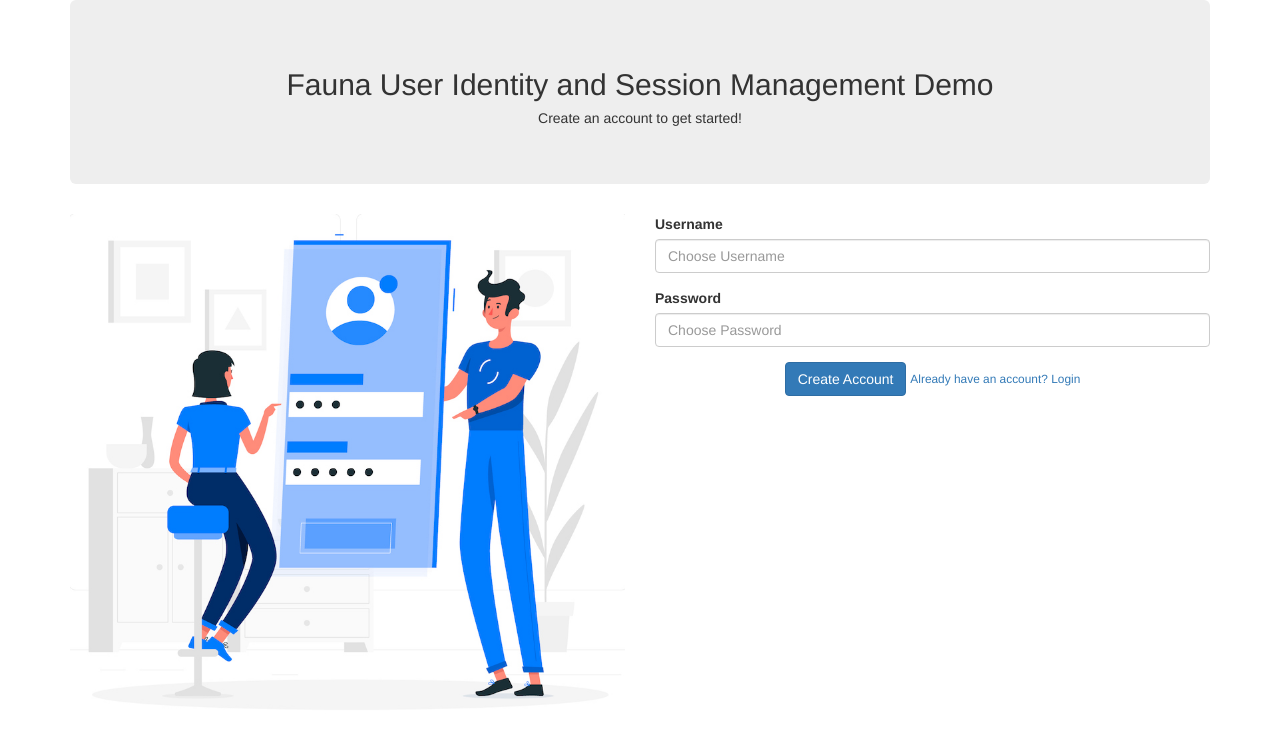
After one commit to LordGhostX/fauna-auth-demo, a Flask app: page /register/ in a window 1280 px wide. The commit adds this page. Shown: the top 738 px of the page. Run offline with Flask 2, Linux system fonts and the light colour scheme; some libraries are stand-ins or nearby versions.

Commit message:
added register route

```diff
--- a/app.py
+++ b/app.py
@@ -10,5 +10,10 @@ def index():
     return render_template("index.html")
 
 
+@app.route("/register/", methods=["GET", "POST"])
+def register():
+    return render_template("register.html")
+
+
 if __name__ == "__main__":
     app.run(debug=True)
--- a/templates/index.html
+++ b/templates/index.html
@@ -12,7 +12,7 @@
       <h5>This is a Python + Flask demo application to showcase Fauna's built-in user identity and session management capabilities.</h5>
     </div>
     <div class="col-lg-6 text-center">
-      <a href="#" class="btn btn-success m-3">GET STARTED</a>
+      <a href="{{ url_for('register') }}" class="btn btn-primary m-3">GET STARTED</a>
       <img width="100%" src="{{ url_for('static', filename='home.jpg') }}">
     </div>
   </div>
--- /dev/null
+++ b/templates/register.html
@@ -0,0 +1,41 @@
+{% extends "bootstrap/base.html" %}
+
+{% block content %}
+<div class="container">
+  <div class="row justify-content-center">
+    <div class="col-lg-12">
+      <div class="jumbotron text-center p-4">
+        <h2>Fauna User Identity and Session Management Demo</h2>
+        <h5>Create an account to get started!</h5>
+      </div>
+    </div>
+
+    <div class="col-lg-6">
+      <img width="100%" src="{{ url_for('static', filename='register.jpg') }}">
+    </div>
+    <div class="col-lg-6 m-auto">
+      {% with messages = get_flashed_messages(with_categories=true) %}
+      {% if messages %}
+      {% for category, message in messages %}
+      <p class="text-{{ category }}">{{ message }}</p>
+      {% endfor %}
+      {% endif %}
+      {% endwith %}
+      <form method="POST">
+        <div class="form-group">
+          <label for="username">Username</label>
+          <input type="text" class="form-control" id="username" name="username" placeholder="Choose Username" required>
+        </div>
+        <div class="form-group">
+          <label for="password">Password</label>
+          <input type="password" class="form-control" id="password" name="password" placeholder="Choose Password" required>
+        </div>
+        <div class="text-center">
+          <button type="submit" class="btn btn-primary">Create Account</button>
+          <a href="#"><small class="form-text">Already have an account? Login</small></a>
+        </div>
+      </form>
+    </div>
+  </div>
+</div>
+{% endblock %}
```
Also changed, not shown: static/register.jpg (added).
